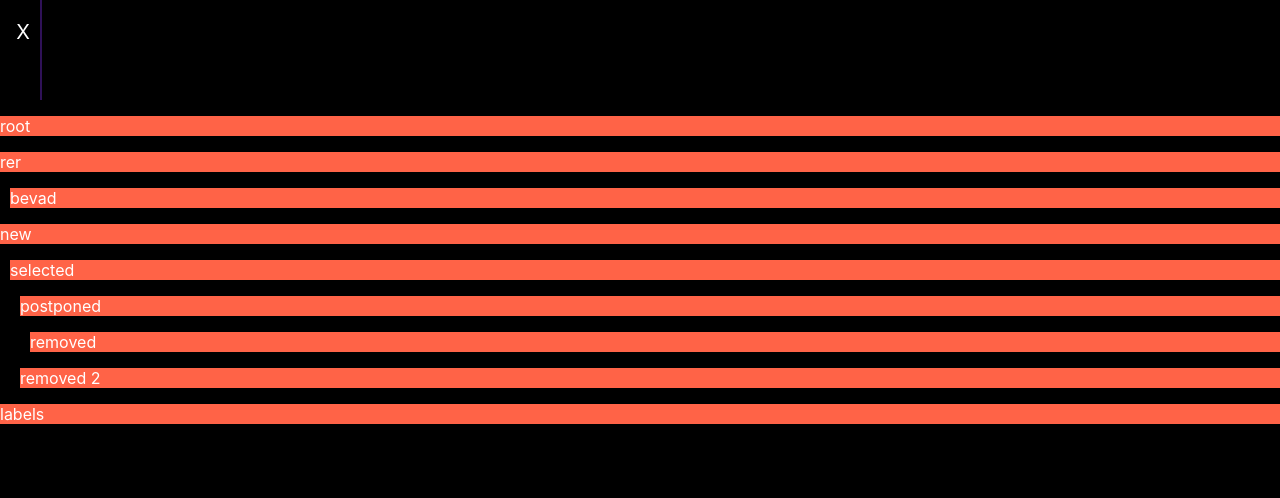
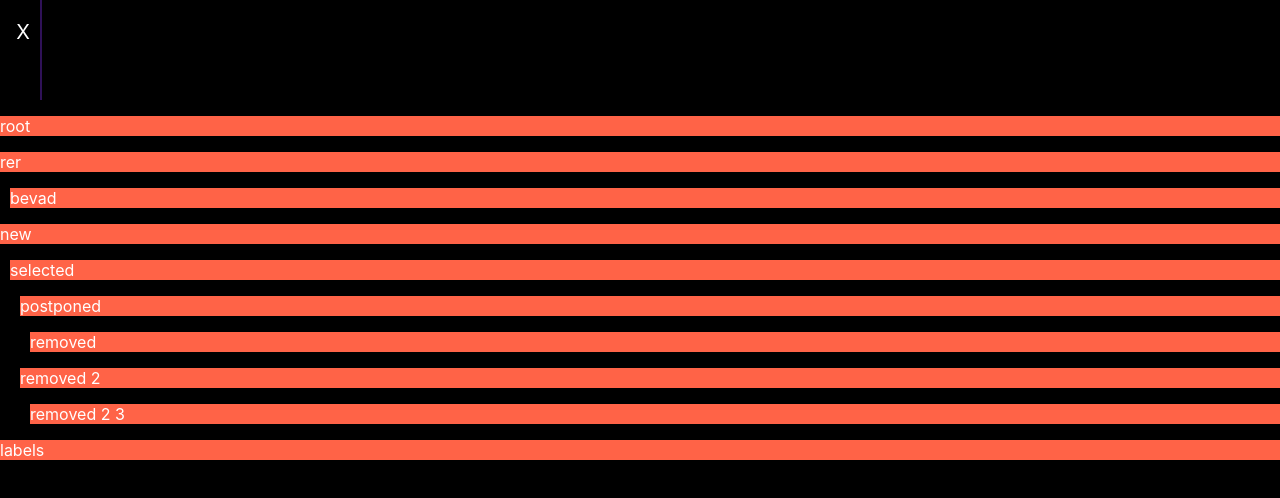
Before and after one commit to arturnowakowski2015/site1js, a React (Create React App) app: page /settings in a window 1280 px wide. Shown: the top 498 px of the page. Built offline with nearby package versions, Linux system fonts and the light colour scheme.

Commit message:
fixed gathering information backwards in array

```diff
--- a/src/views/Settings/Settings.jsx
+++ b/src/views/Settings/Settings.jsx
@@ -13,12 +13,12 @@ const Settings = () => {
     flattenarr.sort((a, b) => a.id - b.id);
 
     dispatch({ type: "start" });
-    console.log(data);
+    /// console.log("ssssssss                      " + JSON.stringify(data));
     //setData(flattenarr);
   }, []);
 
   const onMouseDown = (e, name) => {
-    console.log(data);
+    /// console.log(data);
     if (e.dataTransfer) e.dataTransfer.setData("text", e.target.id);
     let act = findel(name);
     setEl((el) => ({ ...el, old: act }));
@@ -43,10 +43,55 @@ const Settings = () => {
     });
   };
   const onDrop = (name) => {
-    //el.old[0].name = el.old[0].name.slice(5);
-    alert(el.old[0].name);
-    dispatch({ type: name, el: el });
+    el.old[0].name = el.old[0].name.slice(5);
+    let pid = findparentid(el.old[0].name) - 1;
+    alert(pid);
+    data.splice(
+      data.findIndex((t) => {
+        return t.name === el.old[0].name && t;
+      }),
+      1
+    );
+    data.splice(
+      data.findIndex((t) => {
+        return t.name === el.new[0].name && t;
+      }) + 1,
+      0,
+      el.old[0]
+    );
+
+    ///console.log(name + "::::" + JSON.stringify(data));
+
+    tempid(el.old[0], tid);
+    dispatch({ type: name, data: data });
   };
+  const findparentid = (name) => {
+    return data.findIndex((t) => {
+      return t.name === name && t;
+    });
+  };
+  let tid = 0;
+  const tempid = (el) => {
+    data.map((t) => {
+      if (t.pid === el.id) {
+        if (tid === 0) {
+          alert(0);
+          t.pid = tid;
+          tid = t.id;
+          t.name = t.name + "   tid";
+        } else if (tid !== 0) {
+          alert(1);
+          tid = t.id;
+          t.pid = el.id;
+          t.name = t.name + "   " + el.name;
+        }
+        console.log(t.level + "::::" + JSON.stringify(data));
+        tempid(t);
+      }
+      return t;
+    });
+  };
+
   function dataReducer(state, action) {
     switch (action.type) {
       case "start":
@@ -59,15 +104,7 @@ const Settings = () => {
           }),
         ];
       case "root":
-        return [
-          ...state
-            .filter((t) => {
-              return t.name.indexOf(".XX") === -1 && t;
-            })
-            .map((t) => {
-              return t;
-            }),
-        ];
+        return [...action.data];
       default:
         return [
           ...state.filter((t) => {
```
Also changed, not shown: src/data/dummy.js.
